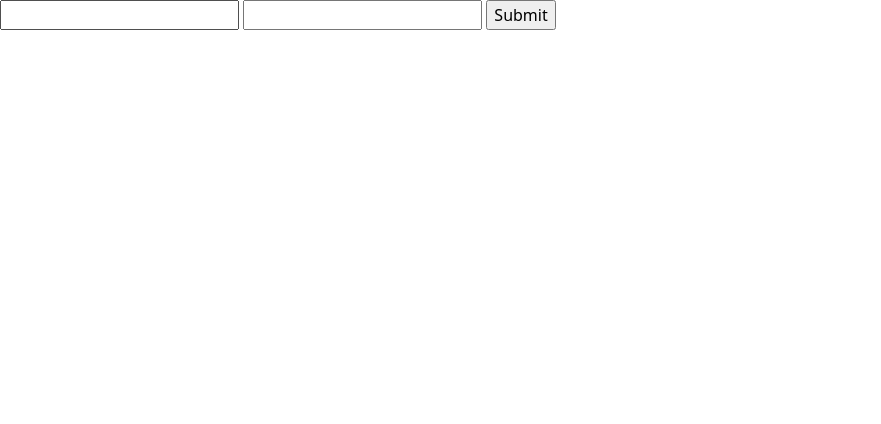
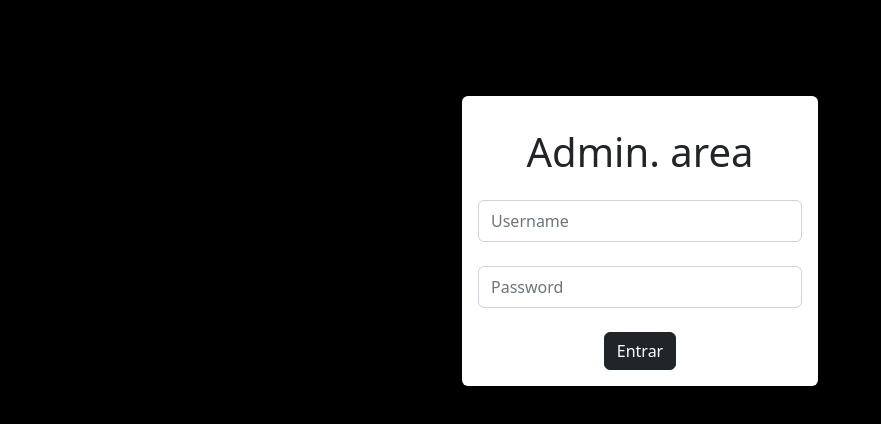
Before and after one commit to jv-gb/ProjetoEsof, a website: page login/login.html in a window 1280 px wide. Shown: the whole page, without its empty margins (0-881 px from the left). Drawn offline with nearby package versions, Linux system fonts and the light colour scheme.

Commit message:
Mudanças visuais no login

```diff
--- a/login/login.html
+++ b/login/login.html
@@ -15,12 +15,31 @@
     <link href="../css/styles.css" rel="stylesheet" />
 </head>
 
-<body>
-    <form id="login-formulario">
-        <input id="user-input" type="text"></input>
-        <input id="password-input" type="password"></input>
-        <input id="enviar" type="submit"></input>
-    </form>
+<body class="bg-black">
+    <div class="container mt-5 pt-5">
+        <div class="row">
+            <div class="col-sm-6 col-md-4 m-auto">
+                <div class="card border-0 shadow">
+                    <div class="card-body">
+                        <div class="text-center mt-3">
+                            <h1>Admin. area</h1>
+                </div>
+                        <form id="login-formulario">
+                            <input id="user-input" type="text" class="form-control my-4 py-2"
+                                placeholder="Username"></input>
+                            <input id="password-input" type="password" class="form-control my-4 py-2"
+                                placeholder="Password"></input>
+                            <div class="text-center mt-3"> <input id="enviar" type="submit"
+                                value="Entrar"class="btn btn-dark"></input>
+                            </div>
+                        </form>
+                    </div>
+                </div>
+            </div>
+        </div>
+    </div>
+    </div>
 </body>
 <script src="login.js"></script>
+
 </html>
```
Also changed, not shown: login/login.js (line endings or trailing spaces).
